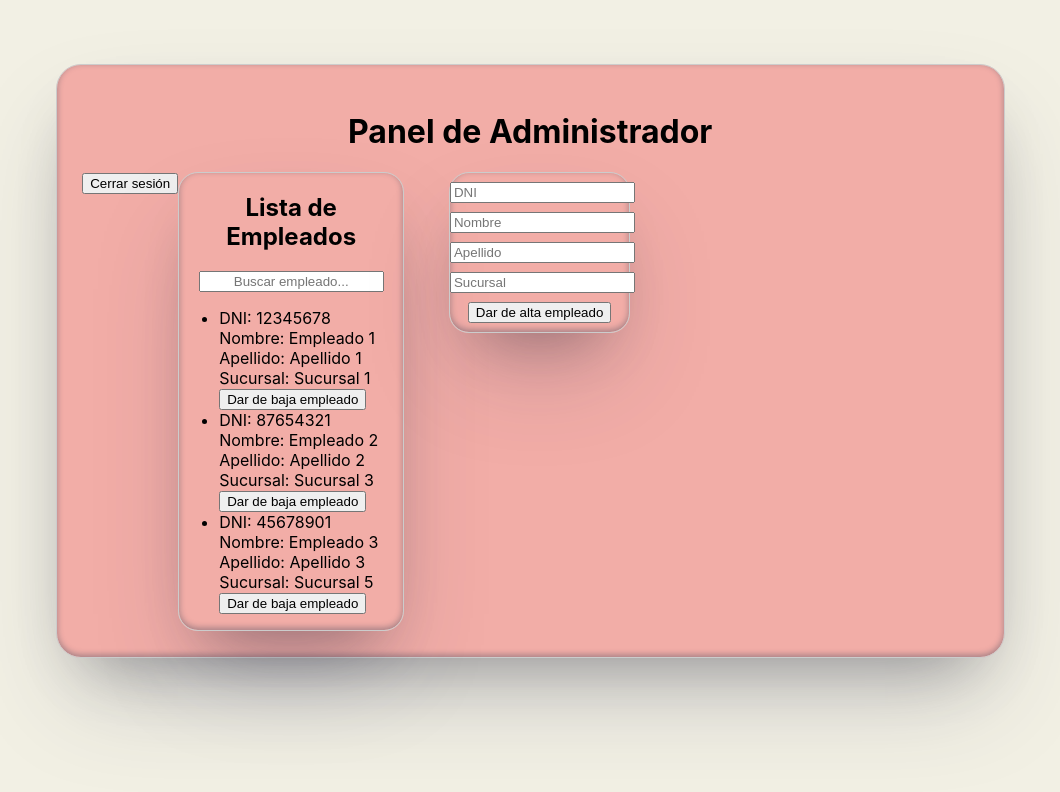
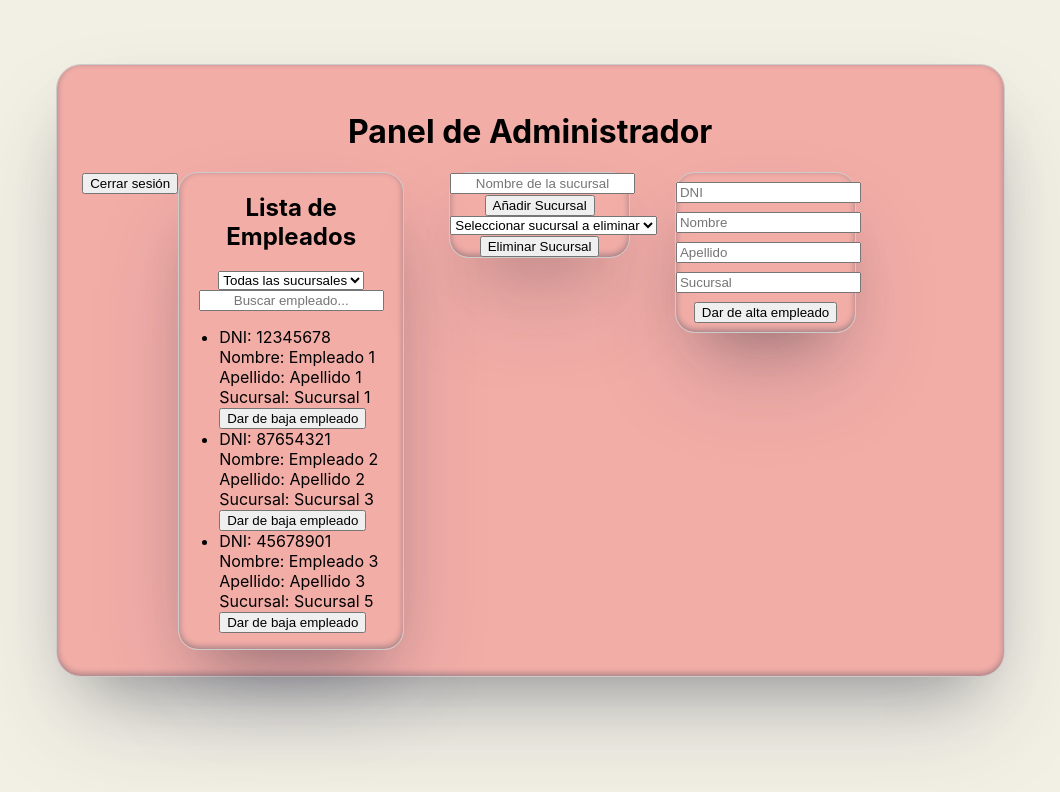
Before and after one commit to leodelmas00/front-truequetools, a React (Create React App) app: page /AdminView in a window 1280 px wide. Shown: the top 792 px of the page, without its empty margins (98-1158 px from the left). Built offline with nearby package versions, Linux system fonts and the light colour scheme.

Commit message:
fixee muchos bugs que ni yo entendi que eran

```diff
--- a/src/components/AdminView.jsx
+++ b/src/components/AdminView.jsx
@@ -4,17 +4,43 @@ import '../styles/adminView.css';
 
 function AdminView() {
     const [searchTerm, setSearchTerm] = useState(''); // Estado para almacenar el término de búsqueda
+    const [selectedBranch, setSelectedBranch] = useState(null); // Estado para almacenar la sucursal seleccionada
     const [employees, setEmployees] = useState([
         { id: 1, dni: '12345678', name: 'Empleado 1', lastName: 'Apellido 1', branch: 'Sucursal 1' },
         { id: 2, dni: '87654321', name: 'Empleado 2', lastName: 'Apellido 2', branch: 'Sucursal 3' },
         { id: 3, dni: '45678901', name: 'Empleado 3', lastName: 'Apellido 3', branch: 'Sucursal 5' }
     ]); // Estado para almacenar la lista de empleados
     const [newEmployeeData, setNewEmployeeData] = useState({ dni: '', name: '', lastName: '', branch: '' }); // Estado para almacenar los datos del nuevo empleado
-    const [confirmRemove, setConfirmRemove] = useState({ show: false, employeeId: null, employeeName: '' }); // Estado para mostrar el modal de confirmación
+    const [confirmRemove, setConfirmRemove] = useState({ show: false, branchName: '' }); // Estado para mostrar el modal de confirmación de eliminación de sucursal
     const [confirmLogout, setConfirmLogout] = useState(false); // Estado para mostrar el modal de confirmación de cerrar sesión
+    const [newBranch, setNewBranch] = useState(''); // Estado para almacenar el nombre de la nueva sucursal
+    const [branches, setBranches] = useState(['Sucursal 1', 'Sucursal 2', 'Sucursal 3']); // Estado para almacenar la lista de sucursales
 
     const handleSearchChange = (event) => {
-        setSearchTerm(event.target.value); // Actualiza el término de búsqueda
+        const searchTerm = event.target.value.toLowerCase(); // Convertir el término de búsqueda a minúsculas
+        setSearchTerm(searchTerm); // Actualizar el término de búsqueda
+    };
+
+    const handleAddBranch = () => {
+        if (newBranch.trim() !== '') {
+            setBranches([...branches, newBranch]); // Agrega la nueva sucursal a la lista
+            setNewBranch(''); // Reinicia el valor del campo de entrada
+        }
+    };
+
+    const handleRemoveBranch = () => {
+        setConfirmRemove({ show: true, branchName: selectedBranch }); // Mostrar el modal de confirmación de eliminación de sucursal
+    };
+
+    const confirmRemoveBranch = () => {
+        const updatedBranches = branches.filter(branch => branch !== selectedBranch);
+        setBranches(updatedBranches); // Elimina la sucursal de la lista
+        setSelectedBranch(null); // Desselecciona la sucursal eliminada
+        setConfirmRemove({ show: false, branchName: '' }); // Oculta el modal de confirmación
+    };
+
+    const cancelRemoveBranch = () => {
+        setConfirmRemove({ show: false, branchName: '' }); // Oculta el modal de confirmación
     };
 
     const handleAddEmployee = () => {
@@ -34,11 +60,15 @@ function AdminView() {
     };
 
     const handleRemoveEmployee = (employeeId, employeeName) => {
-        setConfirmRemove({ show: true, employeeId: employeeId, employeeName: employeeName }); // Mostrar el modal de confirmación
+        const isConfirmed = window.confirm(`¿Estás seguro de eliminar al empleado "${employeeName}"?`);
+        if (isConfirmed) {
+            const updatedEmployees = employees.filter(employee => employee.id !== employeeId);
+            setEmployees(updatedEmployees);
+        }
     };
 
     const confirmRemoveEmployee = () => {
-        const updatedEmployees = employees.filter(employee => employee.id !== confirmRemove.employeeId);
+        const updatedEmployees = employees.filter(employee => employee.id !== parseInt(confirmRemove.employeeId));
         setEmployees(updatedEmployees); // Actualiza la lista de empleados eliminando el empleado
         setConfirmRemove({ show: false, employeeId: null, employeeName: '' }); // Oculta el modal de confirmación
     };
@@ -61,8 +91,18 @@ function AdminView() {
         setConfirmLogout(false); // Oculta el modal de confirmación de cerrar sesión
     };
 
-    const filteredEmployees = employees.filter(employee =>
-        employee.name.toLowerCase().includes(searchTerm.toLowerCase())
+    const handleBranchChange = (event) => {
+        setSelectedBranch(event.target.value); // Actualiza la sucursal seleccionada
+    };
+
+    // Filtrar empleados según la sucursal seleccionada
+    const filteredEmployees = selectedBranch
+        ? employees.filter(employee => employee.branch === selectedBranch)
+        : employees;
+
+    // Aplicar filtro adicional según el término de búsqueda
+    const filteredEmployeesWithSearch = filteredEmployees.filter(employee =>
+        employee.name.toLowerCase().includes(searchTerm)
     );
 
     return (
@@ -73,6 +113,18 @@ function AdminView() {
 
             <div className="employee-list-container">
                 <h2 style={{ textAlign: 'center' }}>Lista de Empleados</h2>
+                {/* Lista desplegable para seleccionar la sucursal */}
+                <select
+                    onChange={handleBranchChange}
+                    value={selectedBranch || ''}
+                    style={{ margin: 'auto', display: 'block', textAlign: 'center' }}
+                >
+                    <option value="">Todas las sucursales</option>
+                    {branches.map(branch => (
+                        <option key={branch} value={branch}>{branch}</option>
+                    ))}
+                </select>
+
                 <input
                     type="text"
                     placeholder="Buscar empleado..."
@@ -81,7 +133,7 @@ function AdminView() {
                     style={{ display: 'block', margin: '0 auto', textAlign: 'center' }}
                 />
                 <ul>
-                    {filteredEmployees.map(employee => (
+                    {filteredEmployeesWithSearch.map(employee => (
                         <li key={employee.id}>
                             <div className="employee-info">
                                 <div>DNI: {employee.dni}</div>
@@ -93,6 +145,30 @@ function AdminView() {
                         </li>
                     ))}
                 </ul>
+            </div>
+
+            <div className="add-remove-branch-container">
+                <input
+                    type="text"
+                    placeholder="Nombre de la sucursal"
+                    value={newBranch}
+                    onChange={(event) => setNewBranch(event.target.value)}
+                    style={{ display: 'block', margin: '0 auto', textAlign: 'center' }}
+                />
+                <div align="center">
+                    <button onClick={handleAddBranch}>Añadir Sucursal</button>
+                    <select
+                        value={selectedBranch || ''}
+                        onChange={handleBranchChange}
+                        style={{ margin: 'auto', display: 'block', textAlign: 'center' }}
+                    >
+                        <option value="">Seleccionar sucursal a eliminar</option>
+                        {branches.map(branch => (
+                            <option key={branch} value={branch}>{branch}</option>
+                        ))}
+                    </select>
+                    <button onClick={handleRemoveBranch}>Eliminar Sucursal</button>
+                </div>
             </div>
 
             <div className="dar-alta-container">
@@ -136,15 +212,14 @@ function AdminView() {
             {confirmRemove.show && (
                 <div className="modal">
                     <div className="modal-content">
-                        <p>¿Estás seguro de dar de baja a {confirmRemove.employeeName}?</p>
+                        <p>¿Estás seguro de eliminar la sucursal "{confirmRemove.branchName}"?</p>
                         <div className="modal-buttons">
-                            <button onClick={confirmRemoveEmployee}>Sí</button>
-                            <button onClick={cancelRemoveEmployee}>No</button>
+                            <button onClick={confirmRemoveBranch}>Sí</button>
+                            <button onClick={cancelRemoveBranch}>No</button>
                         </div>
                     </div>
                 </div>
             )}
-
             {confirmLogout && (
                 <div className="modal">
                     <div className="modal-content">
@@ -156,7 +231,9 @@ function AdminView() {
                     </div>
                 </div>
             )}
+
         </div>
+
     );
 }
 
--- a/src/styles/adminView.css
+++ b/src/styles/adminView.css
@@ -9,7 +9,7 @@
     background-color: #f2ada7;
 }
 
-.employee-list-container{
+.employee-list-container {
     border: 1px solid #ccc;
     border-radius: 20px;
     margin-right: 0%;
@@ -17,7 +17,9 @@
     display: inline-block; /* Hace que los contenedores se muestren en línea */
     vertical-align: top; /* Alinea los contenedores en la parte superior */
     box-shadow: rgba(50, 50, 93, 0.25) 0px 50px 100px -20px, rgba(0, 0, 0, 0.3) 0px 30px 60px -30px, rgba(10, 37, 64, 0.35) 0px -2px 6px 0px inset;
+    overflow-y: auto; /* Agregado para mostrar la barra de desplazamiento vertical cuando sea necesario */
 }
+
 
 .center-button-admin {
     display: flex;
@@ -43,6 +45,27 @@
     margin-left: 5% ;
 }
 
+.add-branch-container{
+    box-shadow: rgba(50, 50, 93, 0.25) 0px 50px 100px -20px, rgba(0, 0, 0, 0.3) 0px 30px 60px -30px, rgba(10, 37, 64, 0.35) 0px -2px 6px 0px inset;
+    border: 1px solid #ccc;
+    border-radius: 20px;
+    width: 20%; /* Cambiado el ancho para dar espacio a ambos contenedores */
+    display: inline-block; /* Hace que los contenedores se muestren en línea */
+    vertical-align: top; /* Alinea los contenedores en la parte superior */
+    margin-left: 5% ;
+}
+
 body {
     background-color:#f2f0e4 ;
 }
+
+
+.add-remove-branch-container{
+    box-shadow: rgba(50, 50, 93, 0.25) 0px 50px 100px -20px, rgba(0, 0, 0, 0.3) 0px 30px 60px -30px, rgba(10, 37, 64, 0.35) 0px -2px 6px 0px inset;
+    border: 1px solid #ccc;
+    border-radius: 20px;
+    width: 20%; /* Cambiado el ancho para dar espacio a ambos contenedores */
+    display: inline-block; /* Hace que los contenedores se muestren en línea */
+    vertical-align: top; /* Alinea los contenedores en la parte superior */
+    margin-left: 5% ;
+}
```
